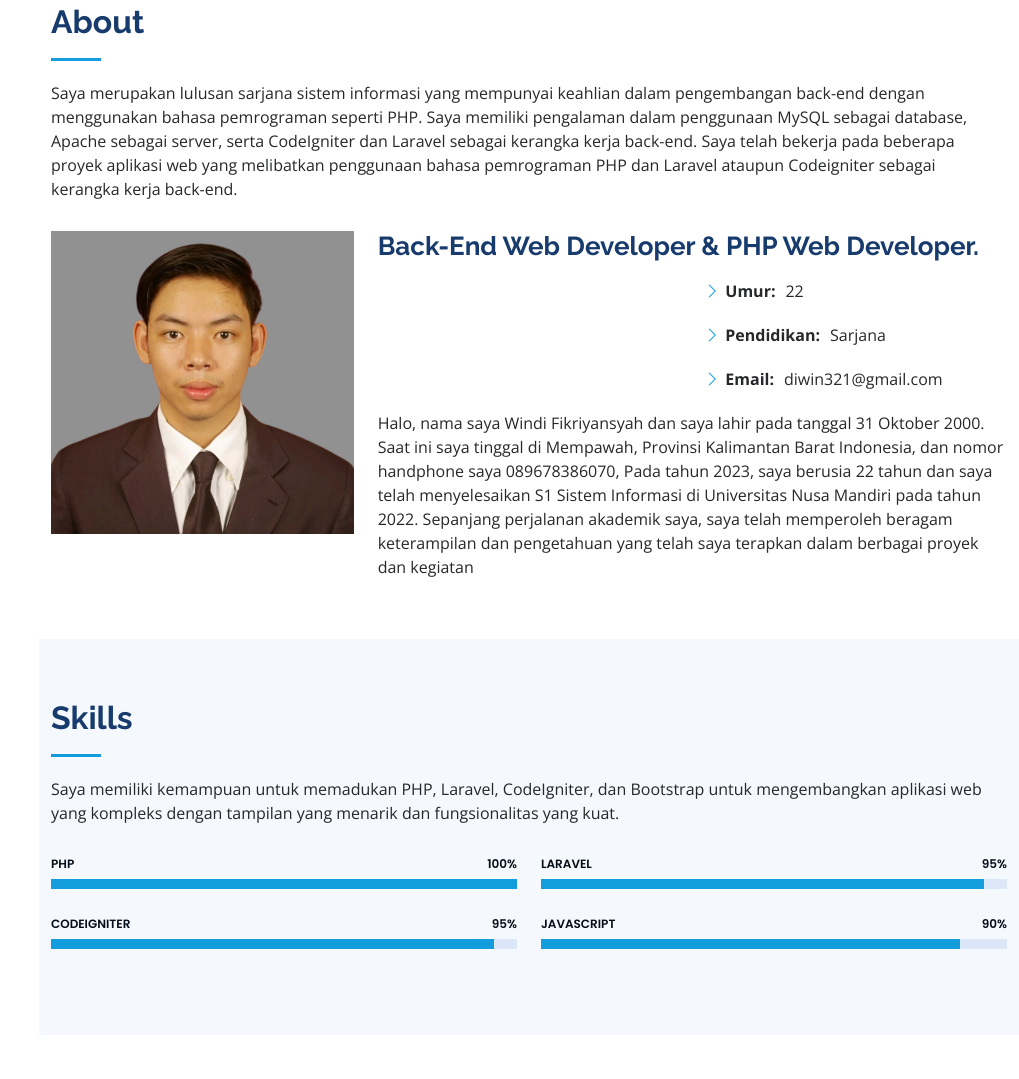
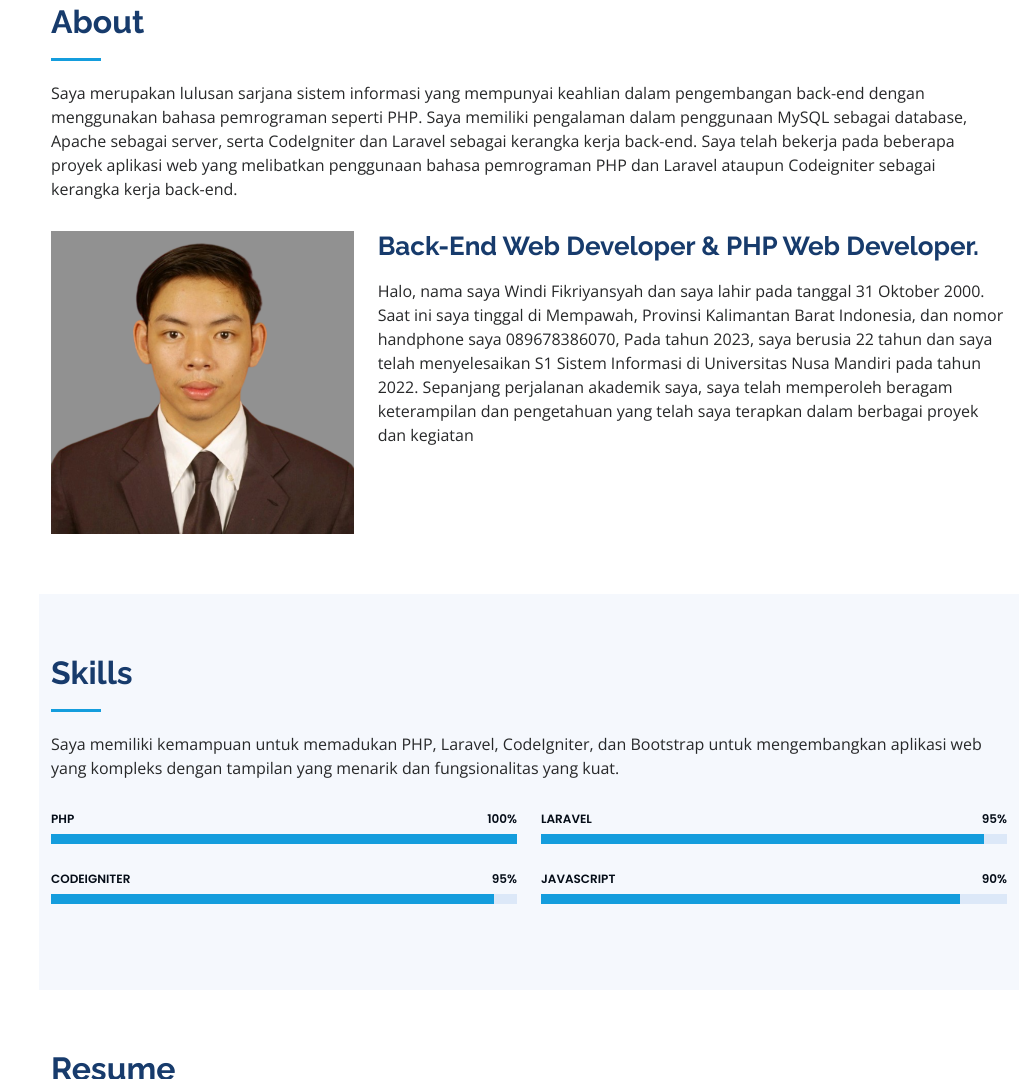
Before and after one commit to Windi-Fikriyansyah/PortofolioWindi-Fikriyansyah, a plain HTML site: page index.html in a window 1280 px wide. Shown: the part 857-1936 px from the top of the page, without its empty margins (261-1280 px from the left). Drawn offline with nearby package versions, Linux system fonts and the light colour scheme.

Commit message:
Update index.html

```diff
--- a/index.html
+++ b/index.html
@@ -110,12 +110,7 @@
 
               </div>
               <div class="col-lg-6">
-                <ul>
-                  <li><i class="bi bi-chevron-right"></i> <strong>Umur:</strong> <span>22</span></li>
-                  <li><i class="bi bi-chevron-right"></i> <strong>Pendidikan:</strong> <span>Sarjana</span></li>
-                  <li><i class="bi bi-chevron-right"></i> <strong>Email:</strong> <span>diwin321@gmail.com</span></li>
 
-                </ul>
               </div>
             </div>
             <p>
```
